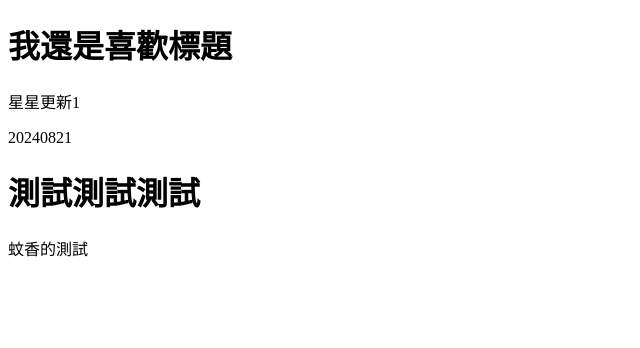
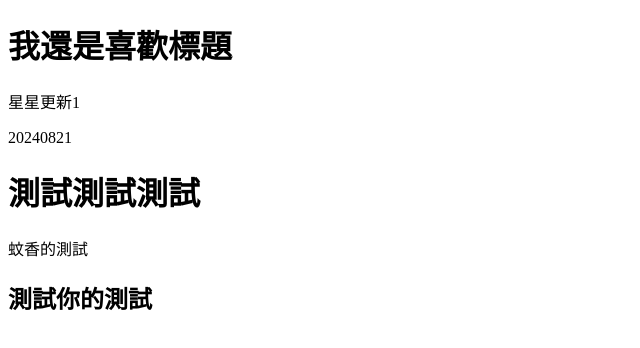
Before and after one commit to D1034422045/team0814, a plain HTML site: page index.html in a window 1280 px wide. Shown: the whole page, without its empty margins (0-640 px from the left). Drawn offline with Linux system fonts and the light colour scheme.

Commit message:
太難了吧

```diff
--- a/index.html
+++ b/index.html
@@ -11,5 +11,6 @@
     <p>20240821</p>
     <h1>測試測試測試</h1>
     <p>蚊香的測試</p>
+    <h2>測試你的測試</h2>
 </body>
 </html>
```
